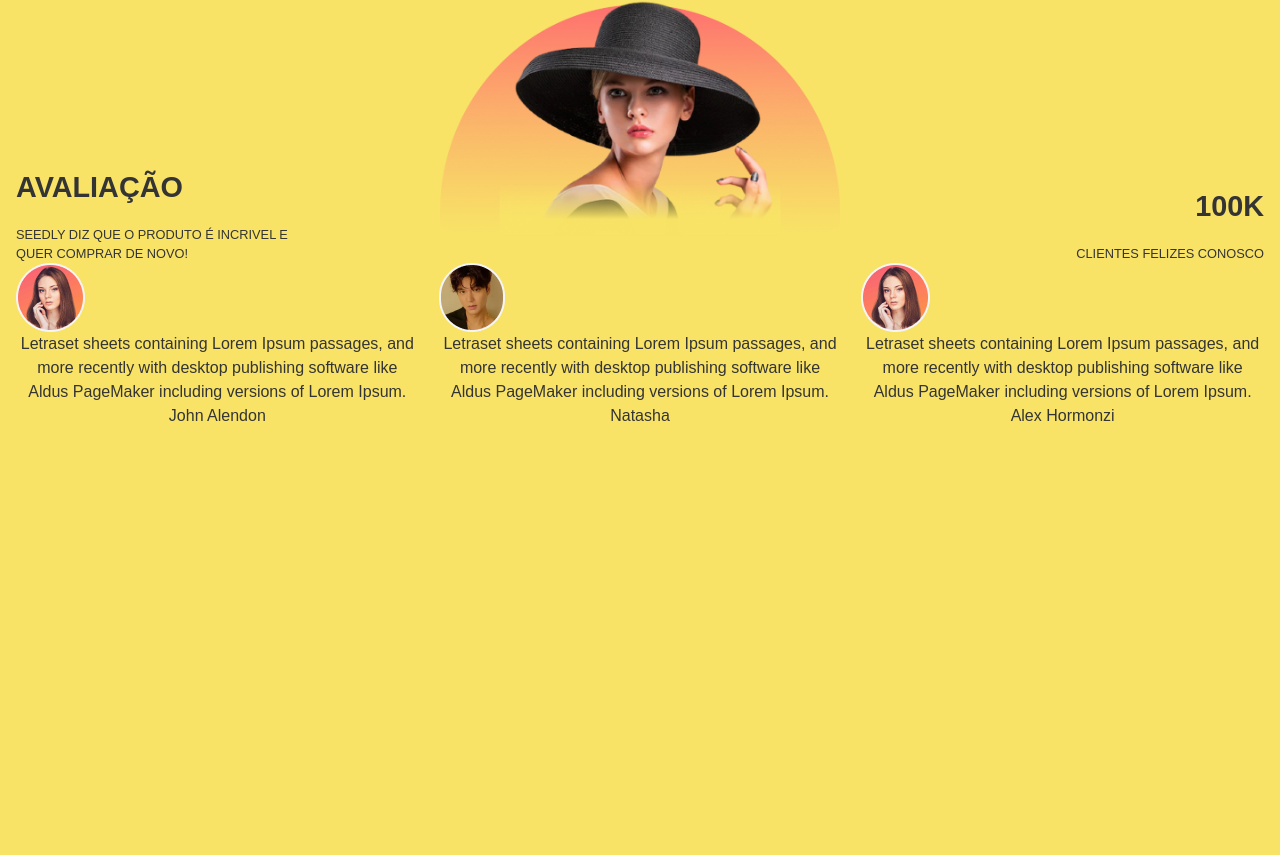
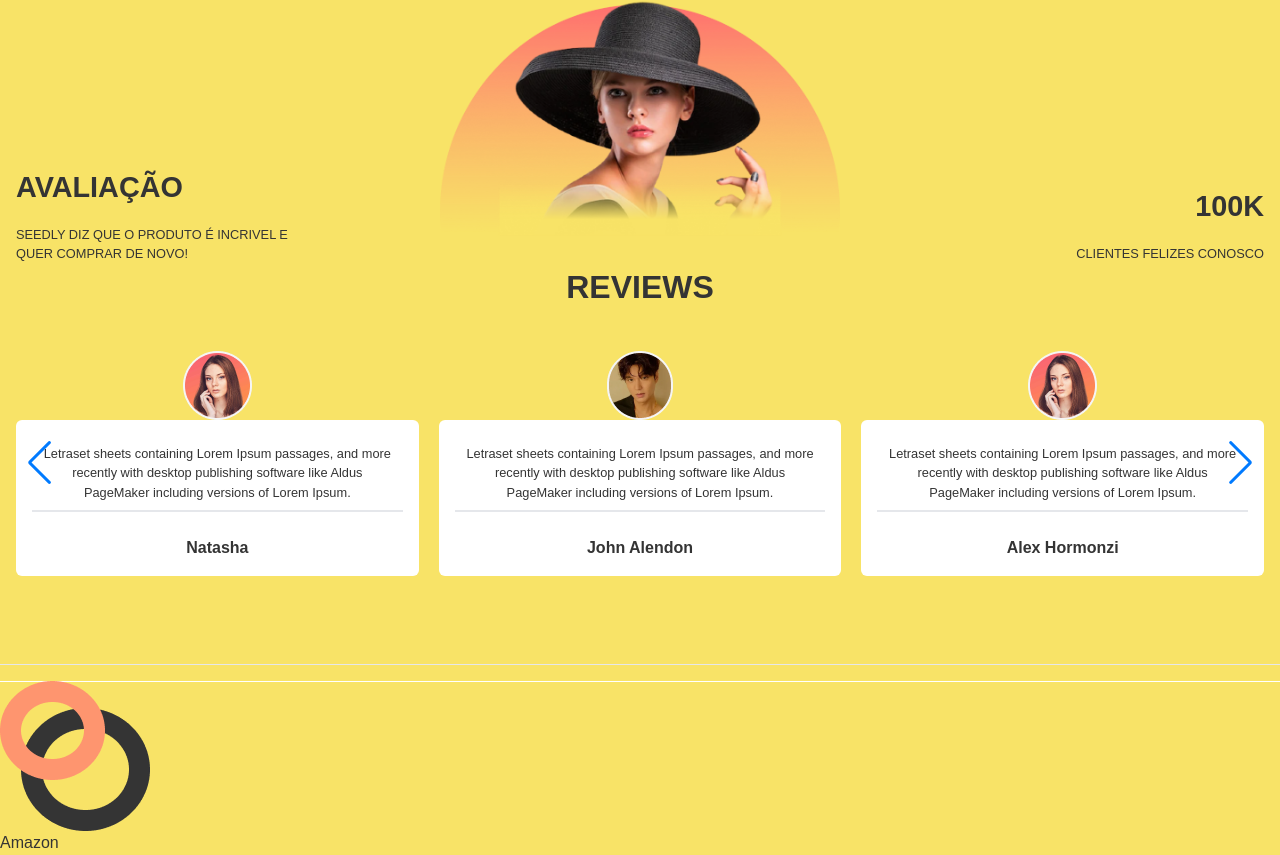
Before and after one commit to LucasP0/E_commerce_loja, a React (Vite) app: page / in a window 1280 px wide. Shown: the part 1938-2793 px from the top of the page. Before the commit the page ends 2374 px from the top, so only its background shows below. Built offline with nearby package versions, Linux system fonts and the light colour scheme.

Commit message:
Quase terminando

```diff
--- a/src/App.tsx
+++ b/src/App.tsx
@@ -4,6 +4,7 @@ import { Slide } from "./components/slides/slide"
 import { VirtualComponent } from "./components/virtual/virtualComponent"
 import { Products } from "./components/products/products"
 import { Ava } from "./components/avaliacoes/ava"
+import { Footer } from "./components/footer/footer"
 
 export const App = () => {
   return (
@@ -14,6 +15,7 @@ export const App = () => {
       <VirtualComponent />
       <Products />
       <Ava />
+      <Footer />
     </>
 
   )
--- a/src/components/avaliacoes/avaComponent.tsx
+++ b/src/components/avaliacoes/avaComponent.tsx
@@ -1,6 +1,7 @@
 import { Swiper, SwiperSlide } from "swiper/react"
 import Hero from '../../assets/testimonialHero.png';
 import { TestimonialsData } from '../../data/testimonials';
+import { Pagination, Navigation  } from "swiper/modules";
 
 export const AvaComponent = () => {
   return (
@@ -24,21 +25,32 @@ export const AvaComponent = () => {
           <span className='text-[0.8rem] uppercase block'>Clientes felizes conosco </span>
         </div>
       </div>
-      <div className='carousal'>
+      <div className='reviews text-[2rem] font-bold uppercase'>Reviews</div>
+      <div className='carousel w-full mt-10'>
         <Swiper
-        slidesPerView={3}
-        slidesPerGroup={1}
-        spaceBetween={20}
-        className='tcarousal'
+          modules={[Pagination, Navigation]}
+          slidesPerView={3}
+          slidesPerGroup={1}
+          spaceBetween={20}
+          loop={true}
+          loopFillGroupWithBlank={true}
+          navigation={true}
+          className='tcarousel p-8  '
         >
           {
             TestimonialsData.map((tes, i) => (
               <SwiperSlide>
-                <div className='testimonial'>
-                  <img src={tes.img} alt="avatarUser" />
-                  <span>{tes.comment}</span>
-                  <br />
-                  <span>{tes.name}</span>
+                <div className='testimonial flex flex-col relative  items-center justify-center'>
+                  <img
+                  src={tes.img}
+                  alt="avatarUser"
+                  className=''
+                  />
+                  <div className='bg-white w-full p-4 rounded-md flex flex-col items-center justify-between'>
+                    <span className="items-center text-[0.8rem] border-b-2 p-2 ">{tes.comment}</span>
+                    <br />
+                    <span className='text-[1rem] font-semibold'>{tes.name}</span>
+                  </div>
                 </div>
               </SwiperSlide>
             ))
--- /dev/null
+++ b/src/components/footer/footer.tsx
@@ -0,0 +1,15 @@
+import Logo from '../../assets/logo.png'
+
+export const Footer = () => {
+  return (
+    <div className='cFooterWrap w-full mt-20'>
+      <hr/>
+      <div className='cfooter w-full h-[1px] bg-white mt-4'>
+        <div className='logo'>
+          <img src={Logo} alt="logo" />
+          <span>Amazon</span>
+        </div>
+      </div>
+    </div>
+  )
+}
--- a/src/data/testimonials.ts
+++ b/src/data/testimonials.ts
@@ -5,12 +5,12 @@ export const TestimonialsData = [
     {
         img : profile1,
         comment: " Letraset sheets containing Lorem Ipsum passages, and more recently with desktop publishing software like Aldus PageMaker including versions of Lorem Ipsum.",
-        name: "John Alendon"
+        name: "Natasha"
     },
     {
         img : profile2,
         comment: " Letraset sheets containing Lorem Ipsum passages, and more recently with desktop publishing software like Aldus PageMaker including versions of Lorem Ipsum.",
-        name: "Natasha"
+        name: "John Alendon"
     },
     {
         img : profile1,
```
